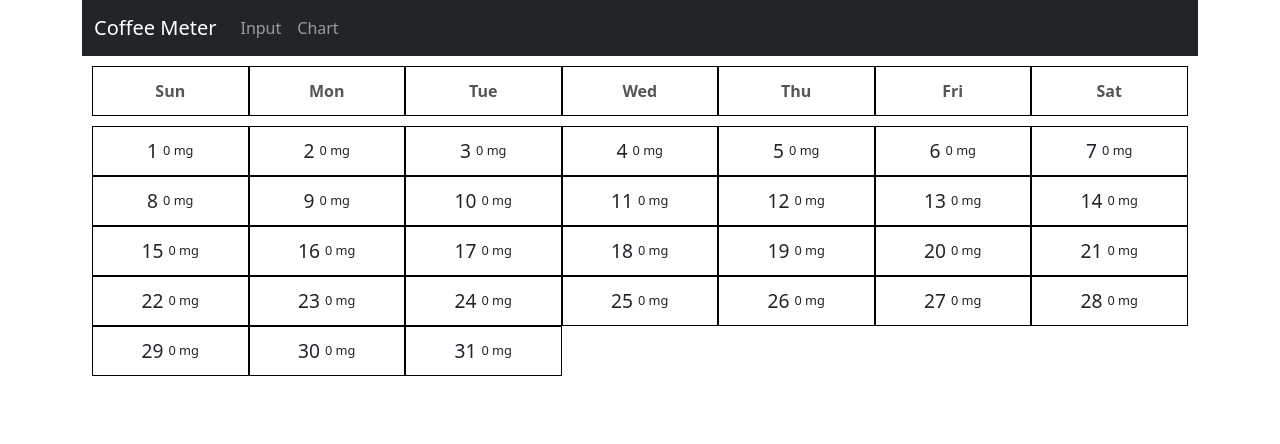
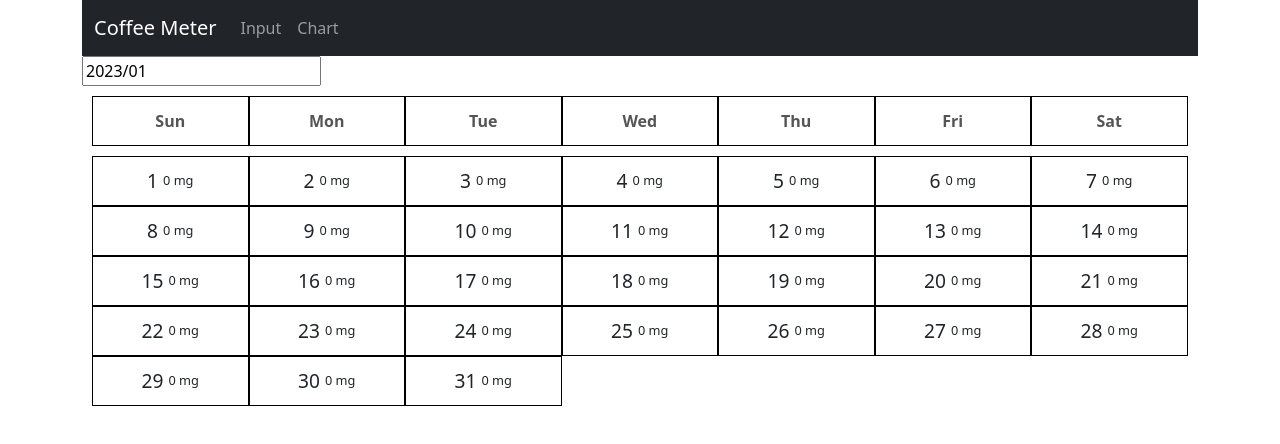
Before and after one commit to wasuken/coffeemtr, a Next.js app: page /coffee/calendar in a window 1280 px wide. Shown: the top 444 px of the page. Built offline with nearby package versions, Linux system fonts and the light colour scheme; no server answers; the database is empty.

Commit message:
月を選択できるように修正

```diff
--- a/package.json
+++ b/package.json
@@ -32,6 +32,7 @@
     "react-bootstrap": "^2.7.0",
     "react-calendar": "^4.0.0",
     "react-chartjs-2": "^5.2.0",
+    "react-datepicker": "^4.11.0",
     "react-day-picker": "^8.7.0",
     "react-dom": "18.2.0",
     "styled-components": "^5.3.6",
--- a/src/components/CalendarPage.tsx
+++ b/src/components/CalendarPage.tsx
@@ -55,13 +55,14 @@ export const CalendarCount = styled.div`
 
 interface CoffeeCalendarProps {
   data: { ymd: string; value: number }[];
+  ym: string;
 }
 
-const CoffeeCalendar: React.FC<CoffeeCalendarProps> = ({ data }) => {
+const CoffeeCalendar: React.FC<CoffeeCalendarProps> = ({ data, ym }) => {
   // 全ての日付を持つ配列を生成
   const dates = [];
-  let startDate = dayjs().startOf("month");
-  const endDate = dayjs().endOf("month");
+  let startDate = dayjs(new Date(ym)).startOf("month");
+  const endDate = dayjs(new Date(ym)).endOf("month");
   while (startDate.isBefore(endDate)) {
     dates.push(startDate.format("YYYY-MM-DD"));
     startDate = startDate.add(1, "day");
@@ -70,7 +71,6 @@ const CoffeeCalendar: React.FC<CoffeeCalendarProps> = ({ data }) => {
   // 各日付のコーヒー飲用回数を集計
   const counts = {};
   for (const { createdAt, caffeine_contents_mg } of data) {
-    const dt = new Date(createdAt);
     const ymd = dayjs(new Date(createdAt)).format("YYYY-MM-DD");
     if (counts[ymd]) {
       counts[ymd] += caffeine_contents_mg;
@@ -78,6 +78,7 @@ const CoffeeCalendar: React.FC<CoffeeCalendarProps> = ({ data }) => {
       counts[ymd] = caffeine_contents_mg;
     }
   }
+  console.log(counts);
 
   // カレンダーの表示部分のJSX
   const calendarCells = dates.map((date) => {
--- a/src/pages/coffee/calendar.tsx
+++ b/src/pages/coffee/calendar.tsx
@@ -1,19 +1,40 @@
 import useSWR from "swr";
+import "react-datepicker/dist/react-datepicker.css"
 import { useState } from "react";
 import CalendarPage from "@/components/CalendarPage";
 import { genNewYM } from "@/util";
 
+import DatePicker, { registerLocale } from "react-datepicker";
+import ja from "date-fns/locale/ja";
+
+import dayjs from "dayjs";
+
+registerLocale("ja", ja);
+
 const fetcher = (url: string) => fetch(url).then((r) => r.json());
 
 export default function Index() {
-  const [yMonth, setYMonth] = useState<string>(genNewYM());
+  const [date, setDate] = useState<Date>(new Date());
+  const yMonth = dayjs(date).format("YYYY-MM");
+  console.log(yMonth);
   const { data, error, isLoading } = useSWR(
     `/api/drink/calendar?ym=${yMonth}`,
     fetcher,
     { key: `/api/drink/calendar?ym=${yMonth}` }
   );
-  if(error) return <div>error.</div>
-  if(isLoading) return <div>loading...</div>
+  if (error) return <div>error.</div>;
+  if (isLoading) return <div>loading...</div>;
   // fetch data
-  return <CalendarPage data={data} />;
+  return (
+    <>
+      <DatePicker
+		locale="ja"
+				selected={date}
+				onChange={(dt) => setDate(dt)}
+				dateFormat="yyyy/MM"
+				showMonthYearPicker
+      />
+      <CalendarPage data={data} ym={dayjs(date).format("YYYY-MM")} />
+    </>
+  );
 }
```
Also changed, not shown: 1 other file (tests, documents, lock files or other folders).
